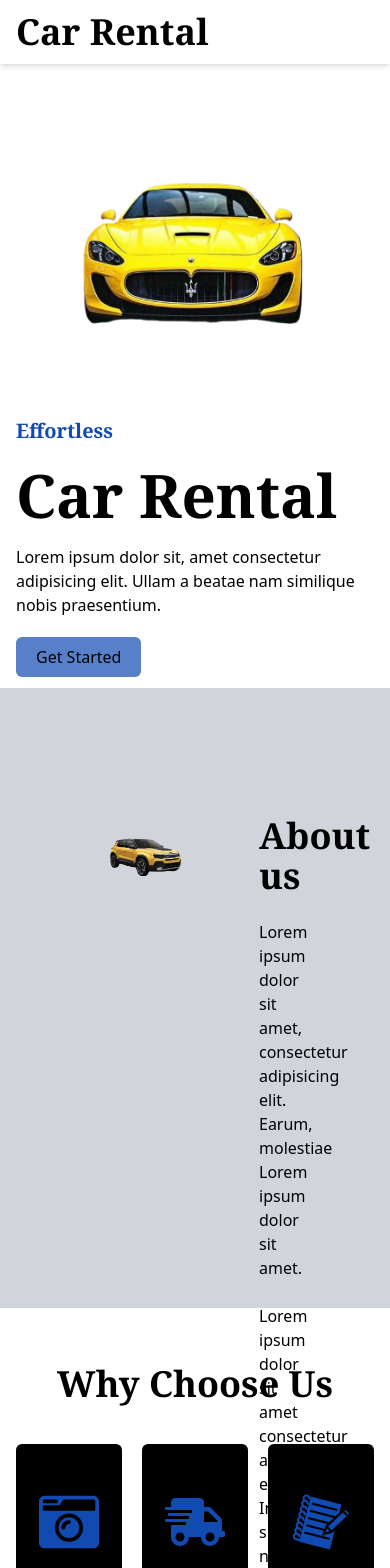
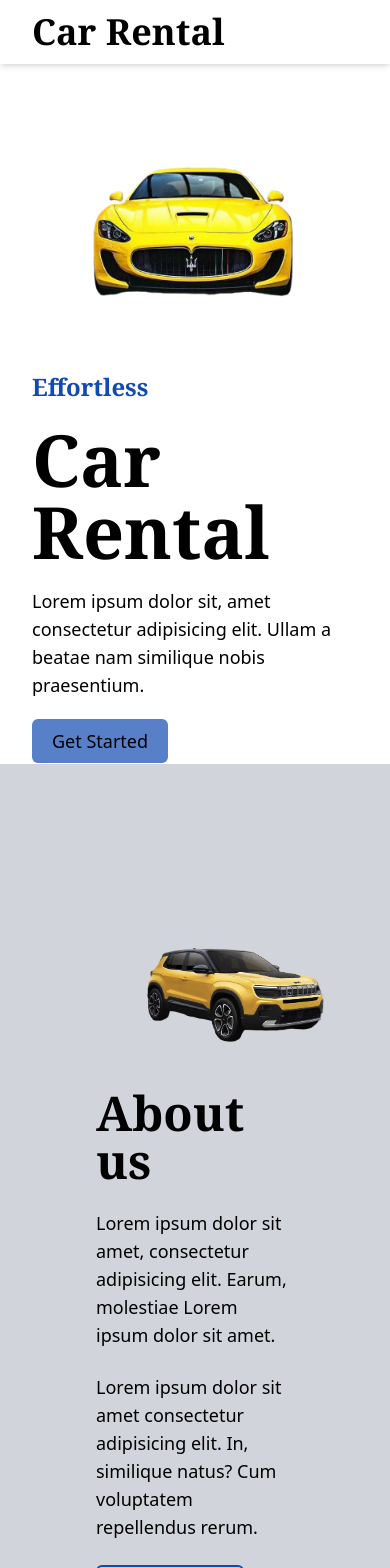
Before and after one commit to jainoos007/Car-Rental, a React (Vite) app: page / in a window 390 px wide. Shown: the top 1568 px of the page. Built offline with nearby package versions, Linux system fonts and the light colour scheme.

Commit message:
make responsive about comp

```diff
--- a/src/Components/About/About.jsx
+++ b/src/Components/About/About.jsx
@@ -3,31 +3,41 @@ import bannerCar from "../../assets/car1.png";
 
 const About = () => {
   return (
-    <div className="max-h-[620px] bg-gray-300 dark:bg-gray-900 dark:text-white">
-      <div className="container grid grid-cols-2 py-32">
+    <div className="min-h-[620px] bg-gray-300 dark:bg-gray-900 dark:text-white">
+      <div className="container grid sm:grid-cols-2 py-32">
         {/* image section */}
         <div
           data-aos="fade-right"
           data-aos-duration="2000"
-          className="relative ml-20"
+          className="relative ml-20 "
         >
           <img src={bannerCar} alt="car" className="scale-75 max-h-[400px]" />
         </div>
         {/* text section */}
-        <div className="flex flex-col gap-6 ml-16 mr-16 justify-center">
+        <div className="flex flex-col gap-6 ml-16 mr-16 justify-center ">
           <h1
             data-aos="fade-up"
             data-aos-direction="2000"
             data-aos-delay="100"
-            className="font-bold text-4xl font-serif"
+            className="font-bold text-5xl font-serif"
           >
             About us
           </h1>
-          <p data-aos="fade-up" data-aos-direction="2000" data-aos-delay="100">
+          <p
+            data-aos="fade-up"
+            data-aos-direction="2000"
+            data-aos-delay="100"
+            className="text-lg"
+          >
             Lorem ipsum dolor sit amet, consectetur adipisicing elit. Earum,
             molestiae Lorem ipsum dolor sit amet.
           </p>
-          <p data-aos="fade-up" data-aos-direction="2000" data-aos-delay="100">
+          <p
+            data-aos="fade-up"
+            data-aos-direction="2000"
+            data-aos-delay="100"
+            className="text-lg"
+          >
             Lorem ipsum dolor sit amet consectetur adipisicing elit. In,
             similique natus? Cum voluptatem repellendus rerum.
           </p>
@@ -36,7 +46,7 @@ const About = () => {
             data-aos-direction="2000"
             data-aos-delay="100"
           >
-            <button className="border-2 border-primary rounded-md text-primary px-6 py-2 hover:bg-primary/90 hover:text-black">
+            <button className="border-2 border-primary rounded-md text-primary text-lg px-6 py-2 hover:bg-primary/90 hover:text-black">
               Get Started
             </button>
           </div>
--- a/src/Components/Hero/Hero.jsx
+++ b/src/Components/Hero/Hero.jsx
@@ -4,8 +4,8 @@ import blackCar from "../../assets/car.png";
 
 const Hero = ({ theme }) => {
   return (
-    <div className="dark:bg-black dark:text-white duration-300 mb-1">
-      <div className="container flex min-h-[620px]">
+    <div className="dark:bg-black dark:text-white duration-300">
+      <div className="container flex h-[700px] sm:min-h-[600px] ">
         <div className="grid place-items-center sm:grid-cols-2">
           {/*text area  */}
           <div className="order-2 sm:order-2 flex flex-col gap-5 justify-center sm:pr-32 lg:pr-10">
@@ -13,7 +13,7 @@ const Hero = ({ theme }) => {
               data-aos="fade-up"
               data-aos-duration="2000"
               data-aos-delay="100"
-              className="text-primary font-semibold font-serif text-xl"
+              className="text-primary font-semibold font-serif text-2xl"
             >
               Effortless
             </p>
@@ -21,11 +21,16 @@ const Hero = ({ theme }) => {
               data-aos="fade-up"
               data-aos-duration="1500"
               data-aos-delay="200"
-              className="font-serif font-bold text-6xl"
+              className="font-serif font-bold text-7xl"
             >
               Car Rental
             </h1>
-            <p data-aos="fade-up" data-aos-duration="1500" data-aos-delay="300">
+            <p
+              data-aos="fade-up"
+              data-aos-duration="1500"
+              data-aos-delay="300"
+              className="text-lg"
+            >
               Lorem ipsum dolor sit, amet consectetur adipisicing elit. Ullam a
               beatae nam similique nobis praesentium.
             </p>
@@ -34,7 +39,7 @@ const Hero = ({ theme }) => {
                 data-aos="fade-up"
                 data-aos-duration="2000"
                 data-aos-delay="400"
-                className="bg-primary/70 px-5 py-2 rounded-md hover:bg-primary/80"
+                className="bg-primary/70 px-5 py-2 rounded-md hover:bg-primary/80 text-lg"
               >
                 Get Started
               </button>
--- a/tailwind.config.js
+++ b/tailwind.config.js
@@ -11,7 +11,7 @@ export default {
       container: {
         center: true,
         padding: {
-          DEFAULT: "1rem",
+          DEFAULT: "2rem",
           sm: "3rem,",
         },
       },
```
